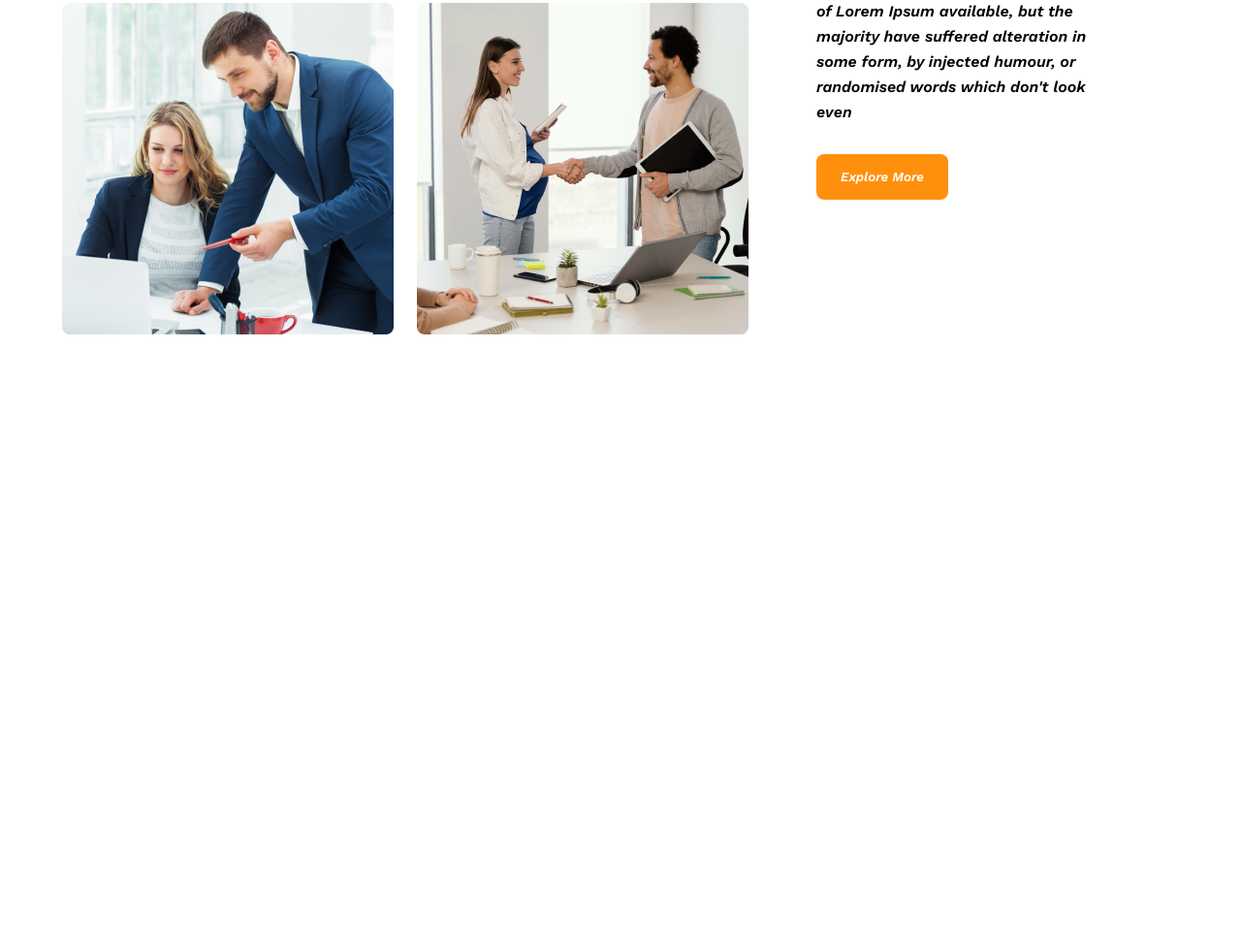
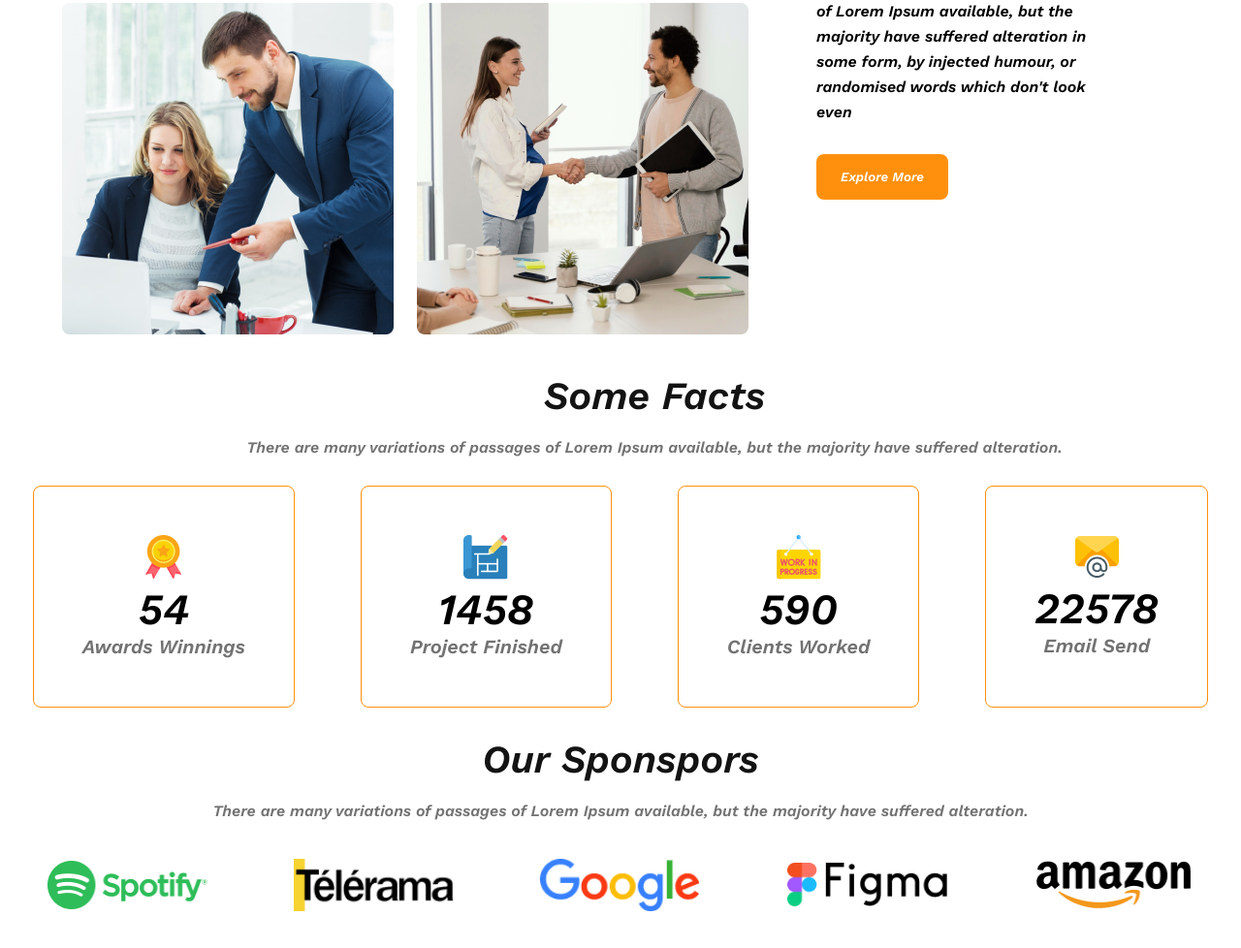
Before and after one commit to ayon121/architect-website, a plain HTML site: page index.html in a window 1280 px wide. Shown: the part 1380-2358 px from the top of the page at 97% size. Before the commit the page ends 1725 px from the top, so only its background shows below. Drawn offline with nearby package versions, Linux system fonts and the light colour scheme.

Commit message:
sponser section done

```diff
--- a/index.html
+++ b/index.html
@@ -12,7 +12,7 @@
 <body>
     <header>
         <nav>
-            <h3 class="nav-title">G3 Architects</h3>
+            <h3 class="section-title">G3 Architects</h3>
 
             <ul>
 
@@ -26,7 +26,7 @@
         <div class="banner">
             <div class="banner-content">
                 <h1 class="banner-title">Brand New <br> Group of Architects </h1>
-                <p class="banner-description">There are many variations of passages of Lorem Ipsum available, but the majority have suffered alteration in some form, by injected humour, or randomised words which don't look even</p>
+                <p class="section-description">There are many variations of passages of Lorem Ipsum available, but the majority have suffered alteration in some form, by injected humour, or randomised words which don't look even</p>
                 <button class="btn-primary">Explore More</button>
             </div>
             <img src="./images/banner.png" alt="">
@@ -50,6 +50,55 @@
                 <button class="btn-primary">Explore More</button>
             </div>
         </section>
+
+        <!-- features section -->
+        <section class="features">
+
+        </section>
+
+        <!-- facts section -->
+        <section class="facts">
+            <h3 class="section-title">Some Facts</h3>
+            <p class="section-description">There are many variations of passages of Lorem Ipsum available, but the majority have suffered alteration.</p>
+        </section>
+        <div class="fact-card-container">
+            <!-- .card*4>img+h2.card-stats+p.card-title -->
+            <div class="card">
+                <img src="./images/icons/ribon.png" alt="">
+                <h2 class="card-stats">54</h2>
+                <p class="card-title">Awards Winnings</p>
+            </div>
+            <div class="card">
+                <img src="./images/icons/projects.png" alt="">
+                <h2 class="card-stats">1458</h2>
+                <p class="card-title">Project Finished</p>
+            </div>
+            <div class="card">
+                <img src="./images/icons/customers.png" alt="">
+                <h2 class="card-stats">590</h2>
+                <p class="card-title">Clients Worked</p>
+            </div>
+            <div class="card">
+                <img src="./images/icons/email.png" alt="">
+                <h2 class="card-stats">22578</h2>
+                <p class="card-title">Email Send</p>
+            </div>
+        </div>
+
+        <!-- sponser section -->
+        <section class="sponsers">
+            <h3 class="section-title">Our Sponspors</h3>
+            <p class="section-description">
+                There are many variations of passages of Lorem Ipsum available, but the majority have suffered alteration.
+            </p>
+            <div class="sponser-img-container">
+                <img src="./images/sponsors/spotify.png" alt="">
+                <img src="./images/sponsors/telerama.png" alt="">
+                <img src="./images/sponsors/google.png" alt="">
+                <img src="./images/sponsors/figma.png" alt="">
+                <img src="./images/sponsors/amazon.png" alt="">
+            </div>
+        </section>
     </main>
     <footer>
 
--- a/styles/style.css
+++ b/styles/style.css
@@ -31,10 +31,11 @@ nav {
     align-items: center;
 }
 
-.nav-title {
+.section-title {
     color: var(--dark-01, #131313);
     font-size: 2.5rem;
     font-weight: 700;
+    text-align: center;
 }
 
 nav > ul {
@@ -73,12 +74,12 @@ nav a {
 
 }
 
-.banner-description {
+.section-description {
     margin-top: 20px;
     color: var(--dark-03, #727272);
-    text-align: center;
     font-size: 1rem;
     font-weight: 400;
+    text-align: center;
 }
 
 
@@ -130,6 +131,53 @@ main {
     line-height: 26px;
 }
 
+.facts {
+    margin-top: 40px;
+    margin-left: 70px;
+}
+
+
+/* facts card style */
+.fact-card-container {
+    display: flex;
+    justify-content: space-around;
+
+}
+.fact-card-container  .card{
+    margin-top: 30px;
+    margin-bottom: 30px;
+    border-radius: 8px;
+    border: 1px solid #FF900E;
+    text-align: center;
+    padding: 50px;
+
+}
+
+.card-stats {
+    font-size: 2.8rem;
+}
+
+.card-title {
+    color: var(--dark-03, #727272);
+    font-size: 20px;
+    font-style: normal;
+    font-weight: 600;
+}
+
+/* Sponsers Section */
+.sponser-img-container {
+    margin-top: 40px;
+    margin-bottom: 40px;
+    display: flex;
+    justify-content: space-evenly;
+    gap: 40px;
+    align-items: center;
+}
+
+
+.sponser-img-container img {
+    width: 165px;
+}
 /* Responsive Styles */
 
 /* Mobile Device */
@@ -139,7 +187,7 @@ main {
         padding: 20px;
     }
 
-    nav   {
+    nav    {
         flex-direction: column;
         gap: 20px;
     }
@@ -160,6 +208,24 @@ main {
         padding-left: 20px;
         padding-right: 20px;
     }
+
+    /* facts card style */
+    .facts {
+        margin-top: 30px;
+        margin-left: 30px;
+    }
+
+    .fact-card-container {
+        flex-direction: column;
+        padding: 20px;
+        gap: 10px;
+
+    }
+
+    .sponser-img-container {
+        flex-direction: column;
+    }
+
 }
 
 /* Tablet or Medium Styles */
@@ -187,4 +253,21 @@ main {
         padding-left: 50px;
         padding-right: 50px;
     }
+
+    /* facts card style */
+    .facts {
+        margin-top: 30px;
+        margin-left: 30px;
+    }
+
+    .fact-card-container {
+        flex-direction: column;
+        padding: 20px;
+        gap: 10px;
+
+    }
+
+    .sponser-img-container {
+        flex-direction: column;
+    }
 }
```
